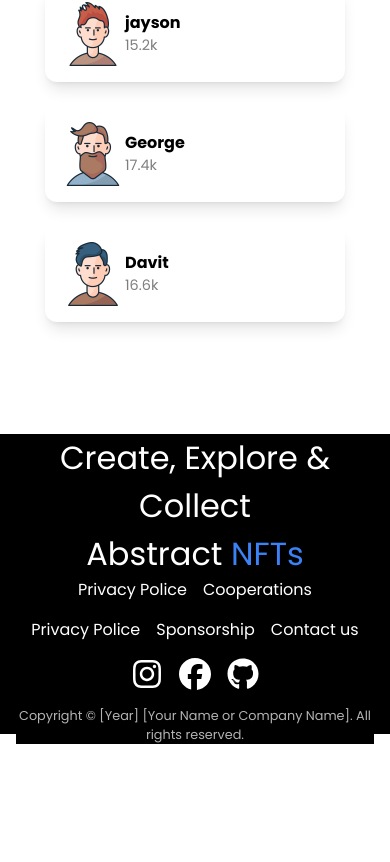
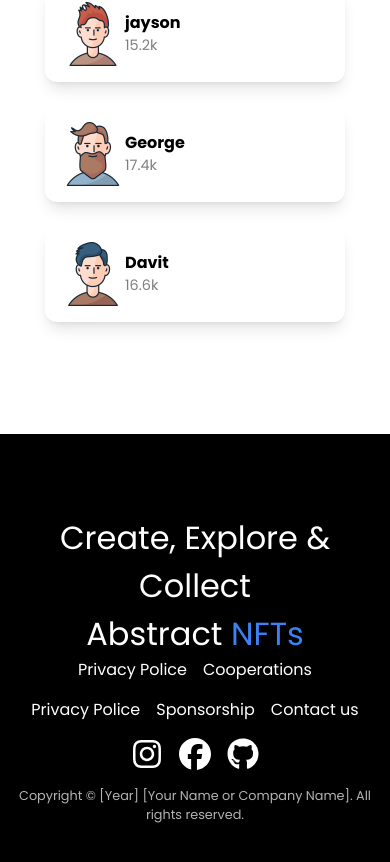
Before and after one commit to davita101/Project-V1, a React (Vite) app: page / in a window 390 px wide. Shown: the part 3679-4541 px from the top of the page. Before the commit the page ends 4439 px from the top, so only its background shows below. Built offline with nearby package versions, Linux system fonts and the light colour scheme.

Commit message:
Fix: footer resphosvie height

```diff
--- a/src/components/Footer.jsx
+++ b/src/components/Footer.jsx
@@ -4,9 +4,9 @@ import IconRenderer from './IconRenderer'
 function Footer() {
     return (
         <div className='flex md:flex-row flex-col bg-black justify-between items-center text-white mt-[7rem]  md:text-start text-center'>
-            <div className='left-[0rem] bottom-[auto] bg-black w-full z-[-1] h-[300px] absolute' />
+            <div className='left-[0rem] bottom-[auto] bg-black w-full z-[-1] sm:h-[300px] h-[500px] absolute' />
 
-            <h2 className='xl:text-[3em] text-[2rem]'>
+            <h2 className='xl:text-[3em] text-[2rem] md:mt-[0] mt-[5rem]'>
                 Create, Explore & Collect <br />
                 Abstract <span className='text-blue-500'>NFTs</span>
             </h2>
```
